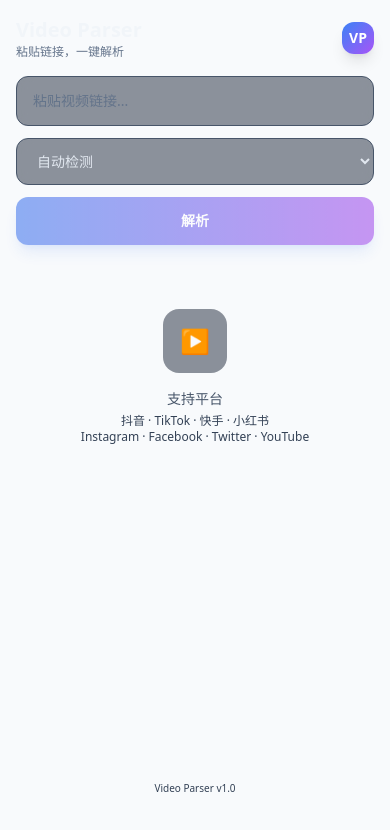
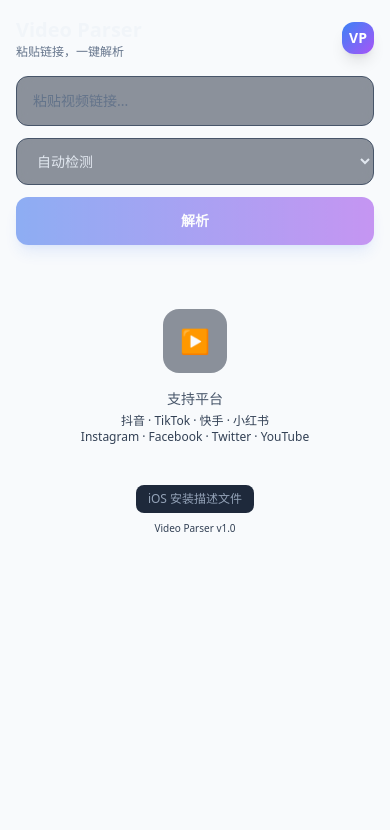
Before and after one commit to qiaoden808-hub/videoparserapp, a Next.js app: page / in a window 390 px wide. Shown: the top 830 px of the page. Built offline with nearby package versions, Linux system fonts and the light colour scheme.

Commit message:
feat: iOS mobileconfig install profile

```diff
--- /dev/null
+++ b/src/app/api/install/route.ts
@@ -0,0 +1,15 @@
+import { NextResponse } from 'next/server';
+import fs from 'fs';
+import path from 'path';
+
+export async function GET() {
+  const filePath = path.join(process.cwd(), 'public', 'install.mobileconfig');
+  const content = fs.readFileSync(filePath, 'utf-8');
+
+  return new NextResponse(content, {
+    headers: {
+      'Content-Type': 'application/x-apple-aspen-config',
+      'Content-Disposition': 'attachment; filename="videoparser.mobileconfig"',
+    },
+  });
+}
--- a/src/app/page.tsx
+++ b/src/app/page.tsx
@@ -127,7 +127,13 @@
       )}
 
       {/* 底部安全区 */}
-      <div className="mt-auto pt-8 text-center text-[10px] text-slate-700">
+      <div className="mt-6 flex flex-col items-center gap-2 pt-4 text-center text-[10px] text-slate-700">
+        <a
+          href="/api/install"
+          className="rounded-lg bg-slate-800 px-3 py-1.5 text-xs text-slate-400 transition-colors hover:bg-slate-700 hover:text-slate-300"
+        >
+          iOS 安装描述文件
+        </a>
         Video Parser v1.0
       </div>
     </main>
```
Also changed, not shown: 1 other file (tests, documents, lock files or other folders).
